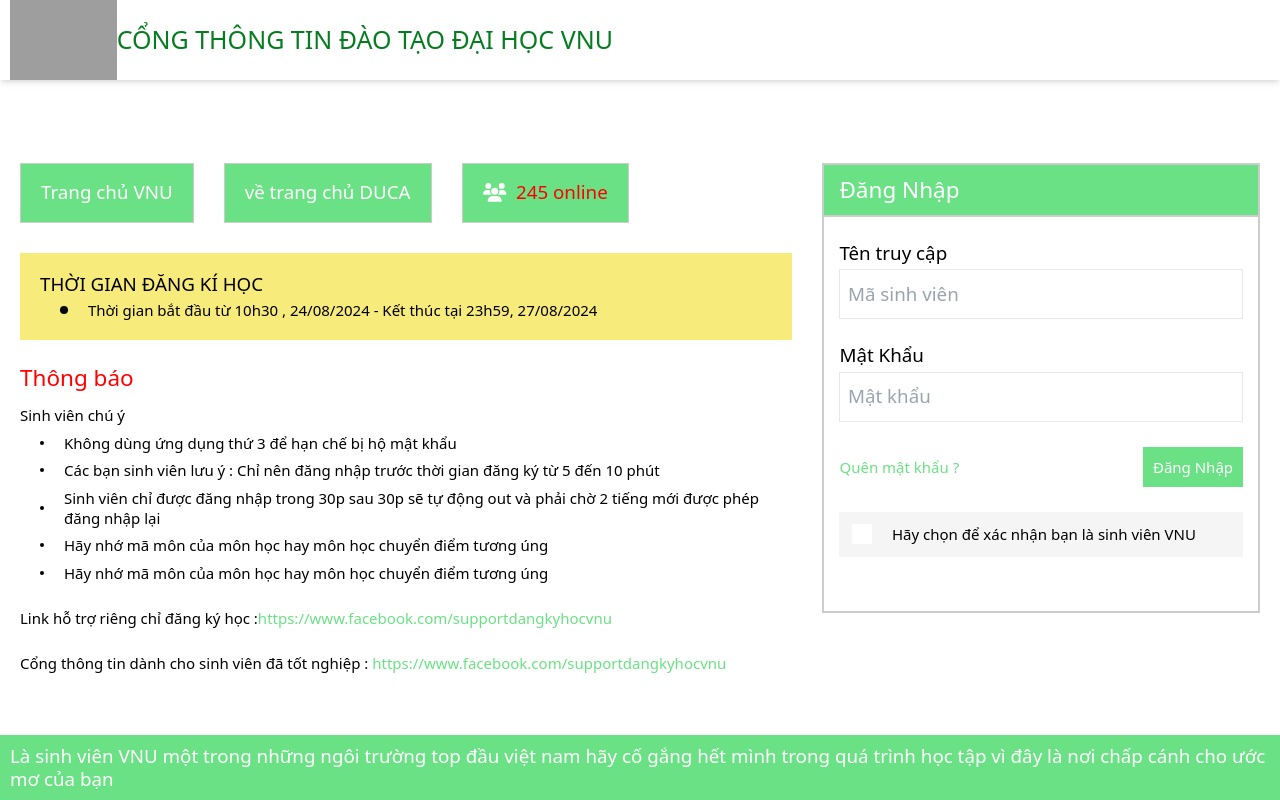
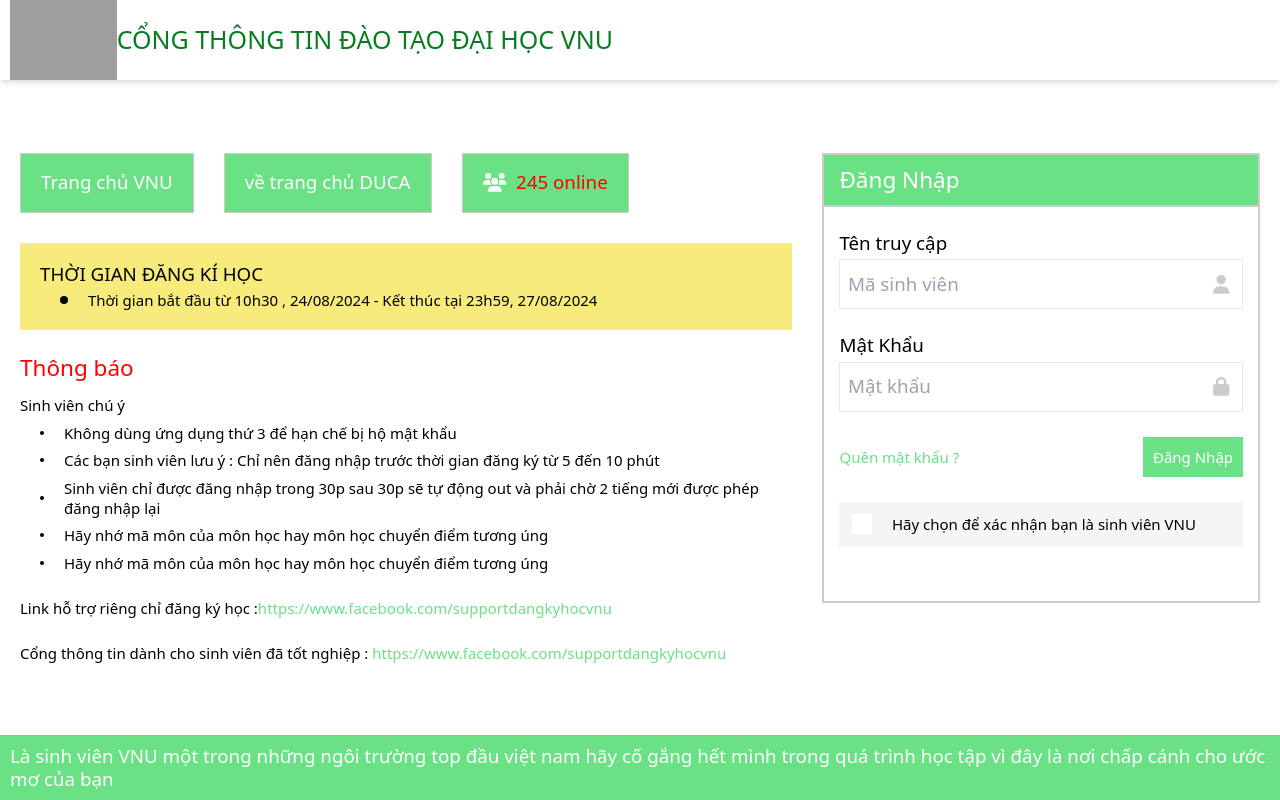
Before and after one commit to meof792/vnu-web-group, a React (Create React App) app in the folder fe/: page / in a window 1280 px wide. Built offline with nearby package versions, Linux system fonts and the light colour scheme; grey boxes are pictures that could not be loaded.

Commit message:
fix(login) login_2

```diff
--- a/fe/src/Pages/Login/index.js
+++ b/fe/src/Pages/Login/index.js
@@ -1,19 +1,19 @@
-import React from "react";
 import classNames from "classnames";
 import { useState, useEffect } from "react";
 import { FontAwesomeIcon } from "@fortawesome/react-fontawesome";
-import { faCircle } from "@fortawesome/free-solid-svg-icons";
+import Context from "./Context";
+import { faLock, faUser } from "@fortawesome/free-solid-svg-icons";
 import axios from "axios";
-import Context from "./Context";
-import "./Login.scss";
+// add code
+// add code
 
 function Login() {
   const [email, setEmail] = useState("");
   const [password, setPassword] = useState("");
+  const [acceptTerms, setAcceptTerms] = useState(false);
+  const [showPassword, setShowPassword] = useState(false);
+  const [showName, setShowName] = useState(false);
   const [error, setError] = useState("");
-  const [showName, setShowName] = useState(false);
-  const [showPassword, setShowPassword] = useState(false);
-  const [acceptTerms, setAcceptTerms] = useState(false);
 
   useEffect(() => {}, [acceptTerms]);
   const handleLogin = async (e) => {
@@ -21,27 +21,6 @@
     setShowPassword(false);
     setShowName(false);
     setError("");
-    // Kiểm tra các điều kiện trước khi gửi yêu cầu đăng nhập
-    if (email === "") {
-      setShowName(true);
-      setError("Vui lòng nhập tài khoản");
-      return;
-    } else if (email.length !== 8 || !/^\d+$/.test(email)) {
-      setShowName(true);
-      setError("Vui lòng nhập mã sinh viên VNU");
-      return;
-    } else if (password === "") {
-      setShowPassword(true);
-      setError("Vui lòng nhập mật khẩu");
-      return;
-    } else if (password.length < 6) {
-      setShowPassword(true);
-      setError("Mật khẩu của bạn không đúng");
-      return;
-    } else if (!acceptTerms) {
-      alert("Vui lòng Click để xác nhận bạn là sinh viên VNU");
-      return;
-    }
 
     // Nếu tất cả điều kiện đều đúng, tiếp tục gửi yêu cầu đăng nhập
     try {
@@ -50,27 +29,31 @@
         password: password,
       });
 
-      // Xử lý logic đăng nhập ở đây
-
       if (response.data.success) {
-        //Thực hiện code khi đăng nhập điều hướng
         localStorage.setItem("username", email); // Lưu tên người dùng đã đăng nhập toàn cục
-        alert("Đănh nhập thành công!");
+        alert("Đăng nhập thành công!");
       } else {
-        //Thực hiện code khi đăng nhập không hợp lệ
-        alert(response.data.msg);
+        if (response.data.type === "tk") {
+          setShowName(true);
+          setShowPassword(false);
+        } else {
+          setShowName(false);
+          setShowPassword(true);
+        }
+        setError(response.data.msg);
       }
     } catch (error) {
-      console.error("There was an error!", error);
+      console.error("Có lỗi xảy ra!", error);
     }
   };
+
   return (
-    <div className="wrapper w-full block justify-between md:flex md:mt-0 pt-[20px] px-[20px]">
+    <div className="wrapper w-full block justify-between md:flex md:mt-0 py-[20px] px-[20px]">
       {/* content */}
 
       <Context />
       {/* login */}
-      <div className=" mb-20  items-center max-h-[450px]  md:w-[700px] mt-20 md:m-0 border-2 border-[#ccc]">
+      <div className="  items-center max-h-[450px]  md:w-[700px] mt-20 md:m-0 border-2 border-[#ccc]">
         <div className=" flex items-center pl-6 py-5 bg-green_400 text-white border-b-2 border-[#ccc] ">
           <span className="sm:text-4xl text-2xl ">Đăng Nhập</span>
         </div>
@@ -88,6 +71,10 @@
               placeholder="Mã sinh viên"
               value={email || ""}
               onChange={(e) => setEmail(e.target.value)}
+            />
+            <FontAwesomeIcon
+              className="absolute right-5 sm:text-3xl text-2xl text-[#ccc]"
+              icon={faUser}
             />
             {showName && (
               <p className="absolute left-0 bottom-[-20px] text-red-500">
@@ -108,6 +95,11 @@
               placeholder="Mật khẩu"
               value={password || ""}
               onChange={(e) => setPassword(e.target.value)}
+            />
+
+            <FontAwesomeIcon
+              className="absolute right-5 sm:text-3xl text-2xl text-[#ccc]"
+              icon={faLock}
             />
             {showPassword && (
               <p className="absolute left-0 bottom-[-20px] text-red-500">
```
